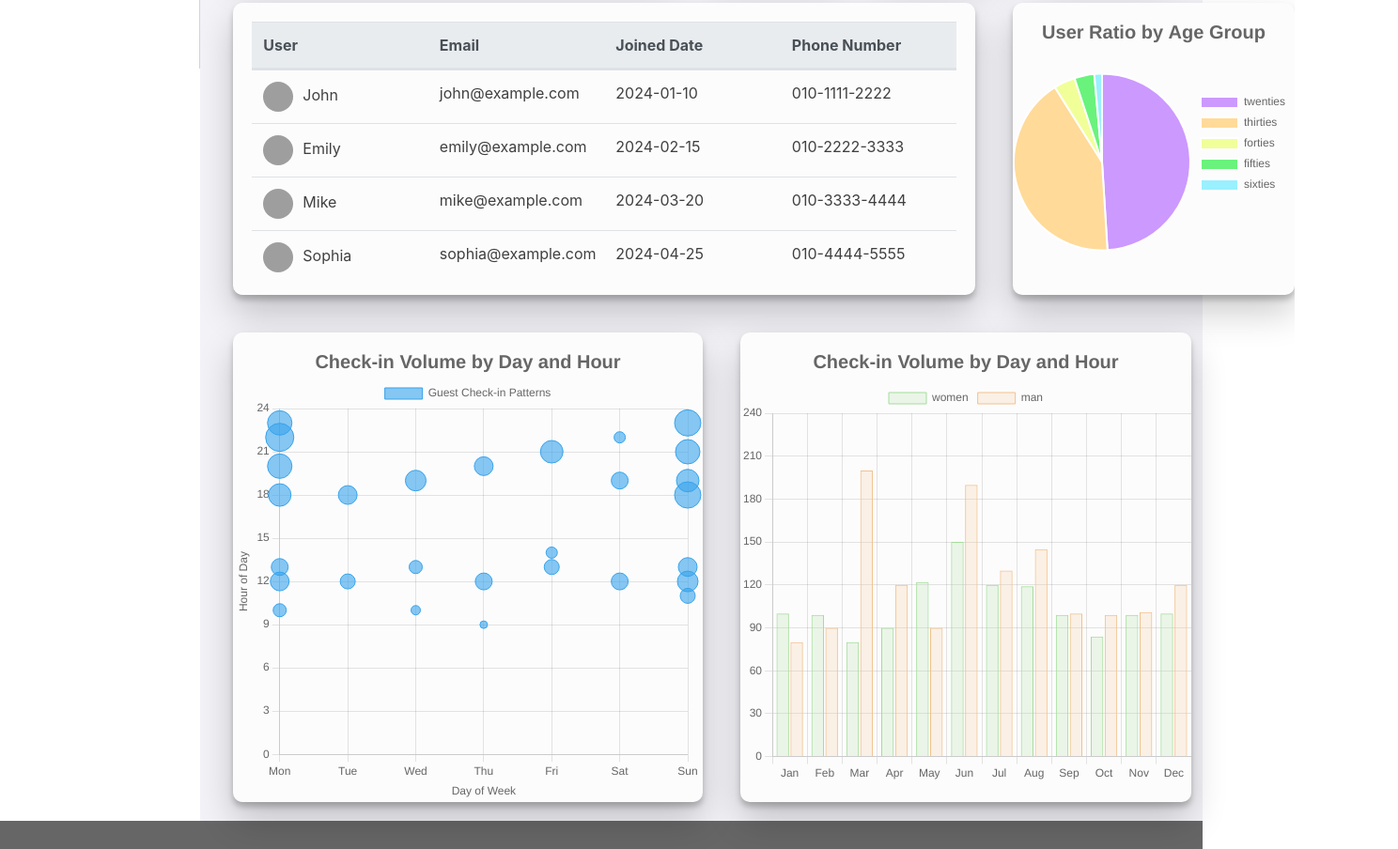
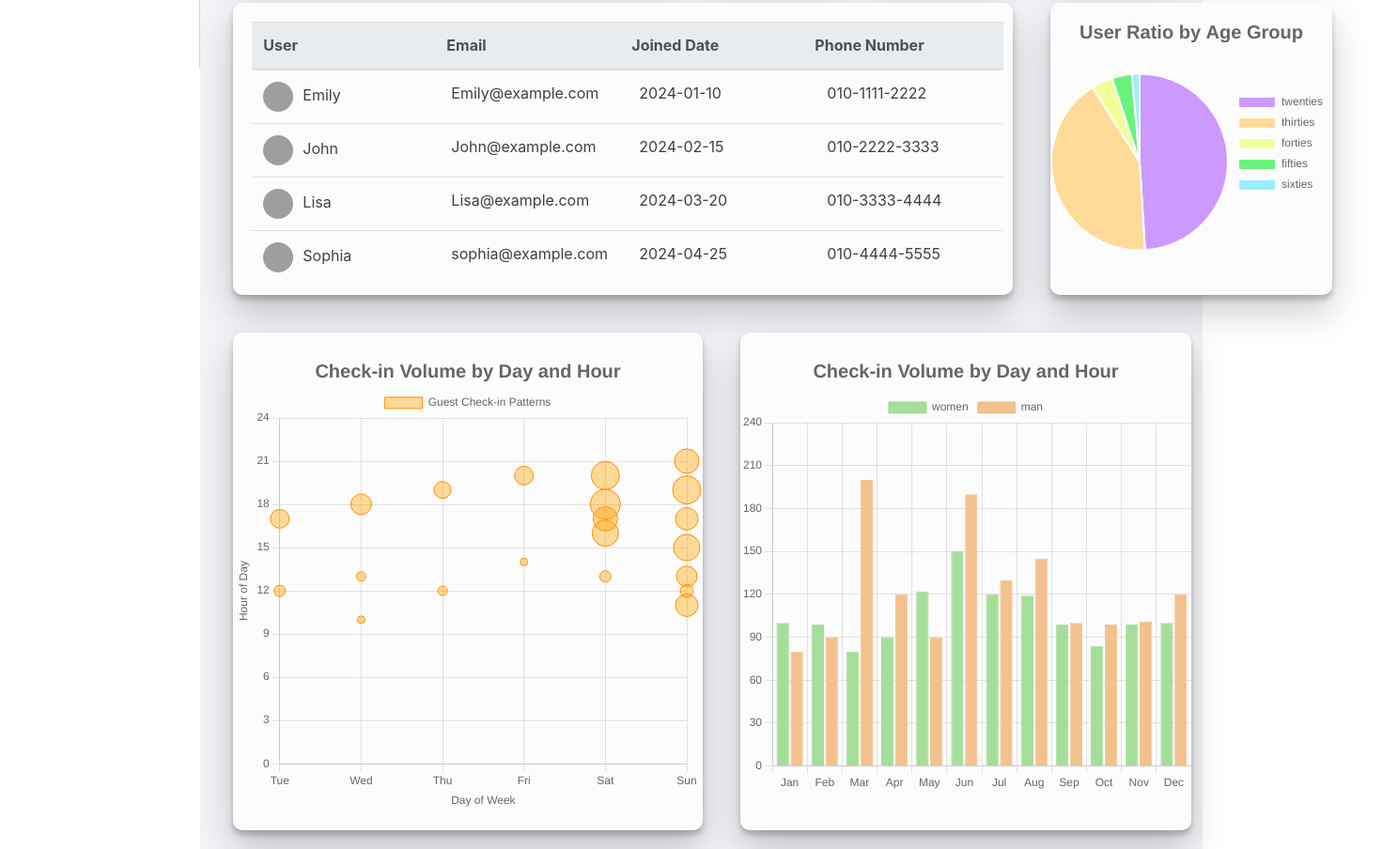
Before and after one commit to WooSeungHwan/frontP_GuestHouse, a plain HTML site: page src/admin.html in a window 1280 px wide. Shown: the part 832-1736 px from the top of the page at 94% size, 1488 px wide, since content can reach past the window. Drawn offline with nearby package versions, Linux system fonts and the light colour scheme; grey boxes are pictures that could not be loaded.

Commit message:
fix: admin페이지 수정

```diff
--- a/src/admin.html
+++ b/src/admin.html
@@ -42,8 +42,10 @@
         }
         .list-group-item.active {
             background-color: #BEE4E3 !important;  /* 배경색 */
-            color: #666666 !important;
+            color: #404040 !important;
             border-color: #BEE4E3 !important;     /* 테두리 색 */
+            font-weight: 600;
+
         }
         .list-group-item.list-group-item-action {
             color: #666666;
@@ -159,7 +161,7 @@
         }
         .section-3{
             margin: 20px;
-            width: 100%;
+            width: 80%;
             background-color: #FCFCFC;
             border-radius: 10px;
             box-shadow: 0 19px 38px rgba(0,0,0,0.20), 0 5px 6px rgba(0,0,0,0.22);
@@ -242,7 +244,7 @@
         }
         #user-table{
             margin: 20px;
-            width: 750px;
+            width: 800px;
             color: #404040;
         }
         #pie-chart-section{
@@ -263,6 +265,7 @@
             display: table;
             width: 100%;
             table-layout: fixed;
+
         }
 
         tbody {
@@ -274,6 +277,7 @@
             display: table;
             width: 100%;
             table-layout: fixed;
+
         }
 
         .user-profile {
@@ -288,6 +292,29 @@
             height: 100px;
             background-color: white;
         }
+
+        th:nth-child(2){
+            text-indent: -5px !important;
+        }
+        th:nth-child(3){
+            text-indent: -8px !important;
+        }
+        th:nth-child(4) {
+            text-indent: -13px !important;
+        }
+
+         .section3-1{
+            width: 400px;
+
+        }
+        /* #section-top > div:last-child {
+            margin-right: 5 !important;
+        }  */
+        #section-2 .section-2-box{
+            width: 580px;
+        }
+
+
 
     </style>
 </head>
@@ -360,7 +387,7 @@
                     <div class="section-2-box" id="section-2-3">Hosting Registration Date : <b>2024-12-14</b></div>
                     <div class="section-2-box" id="section-2-4">Business Phone Number : <b>02-1234-5678</b></div>
                 </div>
-                <div class="section-3">
+                <div class="section-3 section3-1">
                     <canvas id="donut-chart"></canvas>
                 </div>
             </div>
@@ -417,27 +444,27 @@
                     <thead class="thead-light">
                     <tr>
                         <th>User</th>
-                        <th>Email</th>
-                        <th>Joined Date</th>
-                        <th>Phone Number</th>
+                        <th class="headtr">Email</th>
+                        <th class="headtr">Joined Date</th>
+                        <th class="headtr">Phone Number</th>
                     </tr>
                     </thead>
                     <tbody>
                     <tr>
-    <td><img src="assets/images/user-john.jpg" class="user-profile">John</td>
-    <td>john@example.com</td>
+    <td><img src="assets/images/user-john.jpg" class="user-profile">Emily</td>
+    <td>Emily@example.com</td>
     <td>2024-01-10</td>
     <td>010-1111-2222</td>
 </tr>
 <tr>
-    <td><img src="assets/images/user-emily.jpg" class="user-profile">Emily</td>
-    <td>emily@example.com</td>
+    <td><img src="assets/images/user-emily.jpg" class="user-profile">John</td>
+    <td>John@example.com</td>
     <td>2024-02-15</td>
     <td>010-2222-3333</td>
 </tr>
 <tr>
-    <td><img src="assets/images/user-mike.jpg" class="user-profile">Mike</td>
-    <td>mike@example.com</td>
+    <td><img src="assets/images/user-mike.jpg" class="user-profile">Lisa</td>
+    <td>Lisa@example.com</td>
     <td>2024-03-20</td>
     <td>010-3333-4444</td>
 </tr>
@@ -454,8 +481,8 @@
     <td>010-5555-6666</td>
 </tr>
 <tr>
-    <td><img src="assets/images/user-lisa.jpg" class="user-profile">Lisa</td>
-    <td>lisa@example.com</td>
+    <td><img src="assets/images/user-lisa.jpg" class="user-profile">Mike</td>
+    <td>Mike@example.com</td>
     <td>2024-06-05</td>
     <td>010-6666-7777</td>
 </tr>
@@ -480,11 +507,11 @@
             </div>
 
             <div class="section-middle1">
-                <div class="section-3">
-                    <canvas id="bubble-chart" width="500px" height="500px"></canvas>
+                <div class="section-3" >
+                    <canvas id="bubble-chart" width="500px" height="500px" style="margin-bottom:20px; margin-top:10px"></canvas>
                 </div>
                 <div class="section-3">
-                    <canvas id="bar-chart" width="480px" height="480px"></canvas>
+                    <canvas id="bar-chart" width="480px" height="480px" style="margin-bottom:20px; margin-top:10px"></canvas>
                 </div>
             </div>
             </div>
@@ -492,7 +519,7 @@
     </div>
 
 
-<div id="footer-admin"></div>
+<div id="footer-admin" style="margin-top: 300px;"></div>
 
 <script>
 		const ctx = document.querySelector("#donut-chart");
@@ -642,59 +669,46 @@
 
   //{x: 요일 index(0~6), y: 시간(0~23), r: 인원 수(버블 반지름)}
   const bubbleData = [
-      // 일요일 (x: 0)
-  { x: 0, y: 12, r: 10 },
-  { x: 0, y: 13, r: 9 },
-  { x: 0, y: 18, r: 12 },
-  { x: 0, y: 20, r: 13 },
-  { x: 0, y: 22, r: 15 },
-
-  // 토요일 (x: 6)
-  { x: 6, y: 12, r: 11 },
-  { x: 6, y: 13, r: 10 },
-  { x: 6, y: 18, r: 14 },
-  { x: 6, y: 19, r: 12 },
+  // 🟠 주말 체크인 시간 (x: 5,6 / y: 15~22)
+  { x: 5, y: 16, r: 14 },
+  { x: 5, y: 17, r: 13 },
+  { x: 5, y: 18, r: 16 },
+  { x: 5, y: 20, r: 15 },
+  { x: 6, y: 11, r: 12 },
+  { x: 6, y: 13, r: 11 },
+  { x: 6, y: 15, r: 14 },
+  { x: 6, y: 17, r: 12 },
+  { x: 6, y: 19, r: 15 },
   { x: 6, y: 21, r: 13 },
 
-  // 평일 점심시간 (x: 1~5, y: 12~13)
-  { x: 1, y: 12, r: 8 },
-  { x: 2, y: 13, r: 7 },
-  { x: 3, y: 12, r: 9 },
-  { x: 4, y: 13, r: 8 },
-  { x: 5, y: 12, r: 9 },
+  // 🔵 평일 체크인 시간 (x: 1~4 / y: 15~21)
+  { x: 1, y: 17, r: 10 },
+  { x: 2, y: 18, r: 11 },
+  { x: 3, y: 19, r: 9 },
+  { x: 4, y: 20, r: 10 },
 
-  // 평일 저녁시간 (x: 1~5, y: 18~21)
-  { x: 1, y: 18, r: 10 },
-  { x: 2, y: 19, r: 11 },
-  { x: 3, y: 20, r: 10 },
-  { x: 4, y: 21, r: 12 },
-  { x: 5, y: 19, r: 9 },
+  // ⚪ 점심 (유지)
+  { x: 1, y: 12, r: 6 },
+  { x: 2, y: 13, r: 5 },
+  { x: 3, y: 12, r: 5 },
 
-  // 주말 야간 (x: 0 or 6, y: 20~23)
-  { x: 0, y: 23, r: 13 },
-  { x: 6, y: 23, r: 14 },
+  // ⚫ 기타 주말 낮
+  { x: 5, y: 13, r: 6 },
+  { x: 6, y: 12, r: 7 },
 
-  // 평일 비중심 시간대 (소수)
-  { x: 2, y: 10, r: 5 },
-  { x: 3, y: 9, r: 4 },
-  { x: 4, y: 14, r: 6 },
+  // ⬛ 낮은 밀도 시간 (조금만)
+  { x: 2, y: 10, r: 4 },
+  { x: 4, y: 14, r: 4 }
+];
 
-  // 기타 (주말 오전)
-  { x: 0, y: 10, r: 7 },
-  { x: 6, y: 11, r: 8 },
-
-  // 평일 야간 소수
-  { x: 5, y: 22, r: 6 }
-
-  ];
 
   const data4 = {
     labels: weekdays,
     datasets: [{
       label: 'Guest Check-in Patterns',
       data: bubbleData,
-      backgroundColor: 'rgba(54, 162, 235, 0.6)',
-      borderColor: 'rgb(54, 162, 235)',
+      backgroundColor: 'rgba(255, 165, 0, 0.4)',
+      borderColor: 'rgba(255, 140, 0, 1)',
       borderWidth: 1
     }]
   };
@@ -769,7 +783,7 @@
 			label : 'women' ,
 			data : [ 100, 99, 80, 90, 122, 150, 120, 119, 99, 84, 99, 100 ],
 			//backgroundColor : 'rgba(203,206,145, .4)',
-			backgroundColor : 'rgba(165, 221, 155, 0.2)',
+			backgroundColor : 'rgb(165, 221, 155)',
 			borderColor :'rgb(165, 221, 155)',
 			borderWidth : 1,
 		};
@@ -777,7 +791,7 @@
 			label : 'man',
 			data : [ 80, 90, 200, 120, 90, 190, 130, 145, 100, 99, 101, 120 ],
 			//backgroundColor : 'rgba(203,206,145,.5)',
-			backgroundColor : 'rgba(242, 193, 141, 0.2)',
+			backgroundColor : 'rgb(242, 193, 141)',
 			borderColor : 'rgb(242, 193, 141)',
 			borderWidth : 1,
 		};
```
Also changed, not shown: src/main.html (+0 -4 lines).
